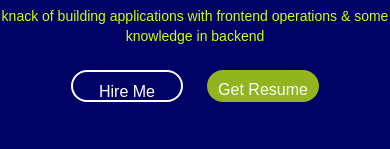
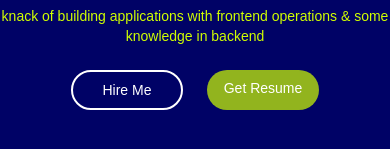
Before and after one commit to mahafuztechie/Portfolio-react, a React (Create React App) app: page / in a window 390 px wide. Shown: the part 394-543 px from the top of the page. Built offline with nearby package versions, Linux system fonts and the light colour scheme.

Commit message:
80% done

```diff
--- a/src/App.js
+++ b/src/App.js
@@ -4,6 +4,7 @@ import Homescreen from './components/Homescreen';
 import Resume from './components/Resume';
 import Projects from './components/Projects';
 import Contact from './components/Contact';
+import Footer from './components/Footer';
 
 function App() {
   return (
@@ -13,6 +14,7 @@ function App() {
      <Resume/>
      <Projects/>
      <Contact/>
+     <Footer/>
 
     </div>
   );
--- /dev/null
+++ b/src/components/Footer.js
@@ -0,0 +1,11 @@
+import React from 'react'
+
+function Footer() {
+    return (
+        <footer className="px-5 py-3 text-center font-semibold text-gray-600">
+            <h1>All rights reserved &copy; Mahafuz Ahmed</h1>
+        </footer>
+    )
+}
+
+export default Footer
--- a/src/components/Header.js
+++ b/src/components/Header.js
@@ -12,7 +12,7 @@ function Header() {
                 <div className="flex text-white space-x-2 mb-2">
                     <a href="https://github.com/mahafuztechie" rel="noreferrer" target="_blank"><i className="text-xl text-use-blue hover:text-amber-600 bg-white w-7 h-7 shadow-xl transition duration-200 ease-in-out transform hover:scale-125 text-center rounded-full fab fa-github"></i></a>
                     <a href="https://www.instagram.com/mahfuz.techie" rel="noreferrer" target="_blank"><i className="text-xl text-use-blue hover:text-amber-600 bg-white w-7 h-7 shadow-xl transition duration-200 ease-in-out transform hover:scale-125 text-center rounded-full fab fa-instagram"></i></a>
-                    <a href="https://www.facebook.com/mahafuzaadeez5" rel="noreferrer" target="_blank"><i className="text-xl text-use-blue hover:text-amber-600 bg-white w-7 h-7 shadow-xl transition duration-200 ease-in-out transform hover:scale-125 text-center rounded-full fab fa-facebook"></i></a>
+                    <a href="https://www.facebook.com/mahafuzaadeez5"><i className="text-xl text-use-blue hover:text-amber-600 bg-white w-7 h-7 shadow-xl transition duration-200 ease-in-out transform hover:scale-125 text-center rounded-full fab fa-facebook"></i></a>
                 </div>
                 <div className="flex flex-col items-center lg:items-start space-y-2 lg:space-y-5 ">
                     <h1 className=" text-base md:text-2xl lg:mt-4 font-bold text-gray-300">👋Hello, I'M <span className=" text-use-yellow font-extrabold">MAHAFUZ AHMED</span></h1>
@@ -32,12 +32,12 @@ function Header() {
                     <p className="text-sm text-center lg:text-lg text-use-yellow font-extralight">knack of building applications with frontend operations & some knowledge in backend </p>
                 </div>
                 <div className="flex flex-col-wrap mb-5 sm:flex space-x-6 mt-6">
-                    <Link to="contact" className="p-2 hover:no-underline text-white capitalize text-center bg-transparent border-2 border-white
+                    <Link to="contact" className="p-2  hover:no-underline text-sm lg:text-base text-white capitalize text-center bg-transparent border-2 border-white
                      hover:border-use-yellow hover:shadow-2xl transform transition duration-200 ease-in-out hover:scale-110 cursor-pointer
-                   h-8 w-28 md:h-12 md:w-40 rounded-full  focus:outline-none">hire me</Link>
-                    <a href={myResume} download="myResume" className="p-2 hover:no-underline text-white capitalize text-center bg-opacity-70 bg-use-yellow
-                    hover:shadow-2xl hover:text-black transform transition duration-200 ease-in-out hover:scale-110
-                   h-8 w-28 md:h-12 md:w-40 rounded-full focus:outline-none">get resume</a>
+                     h-10 w-28 md:h-12 md:w-40 rounded-full  focus:outline-none">hire me</Link>
+                    <a href={myResume} download="myResume" className="p-2 hover:no-underline text-sm lg:text-base text-white capitalize text-center bg-opacity-70 bg-use-yellow
+                     hover:shadow-2xl hover:text-black transform transition duration-200 ease-in-out hover:scale-110
+                     h-10 w-28 md:h-12 md:w-40 rounded-full focus:outline-none">get resume</a>
                 </div>
             </div>
 
```
